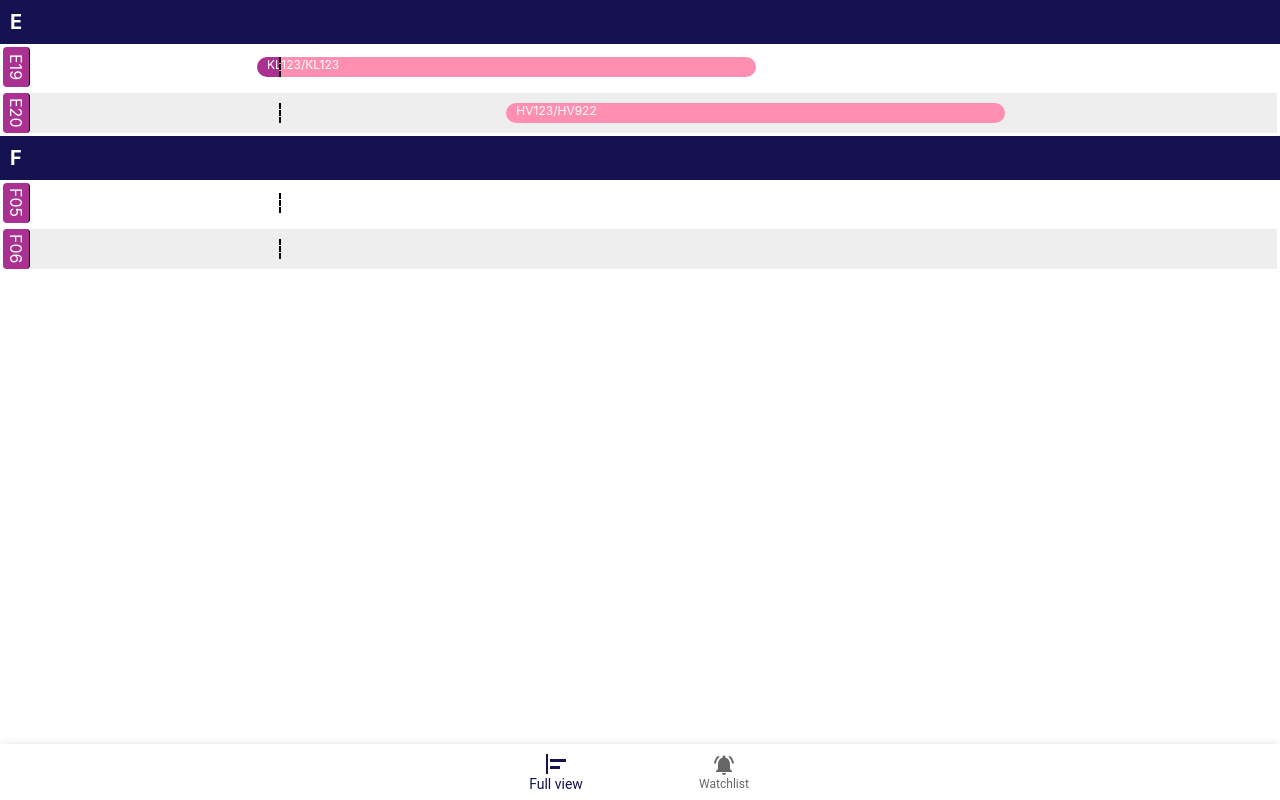
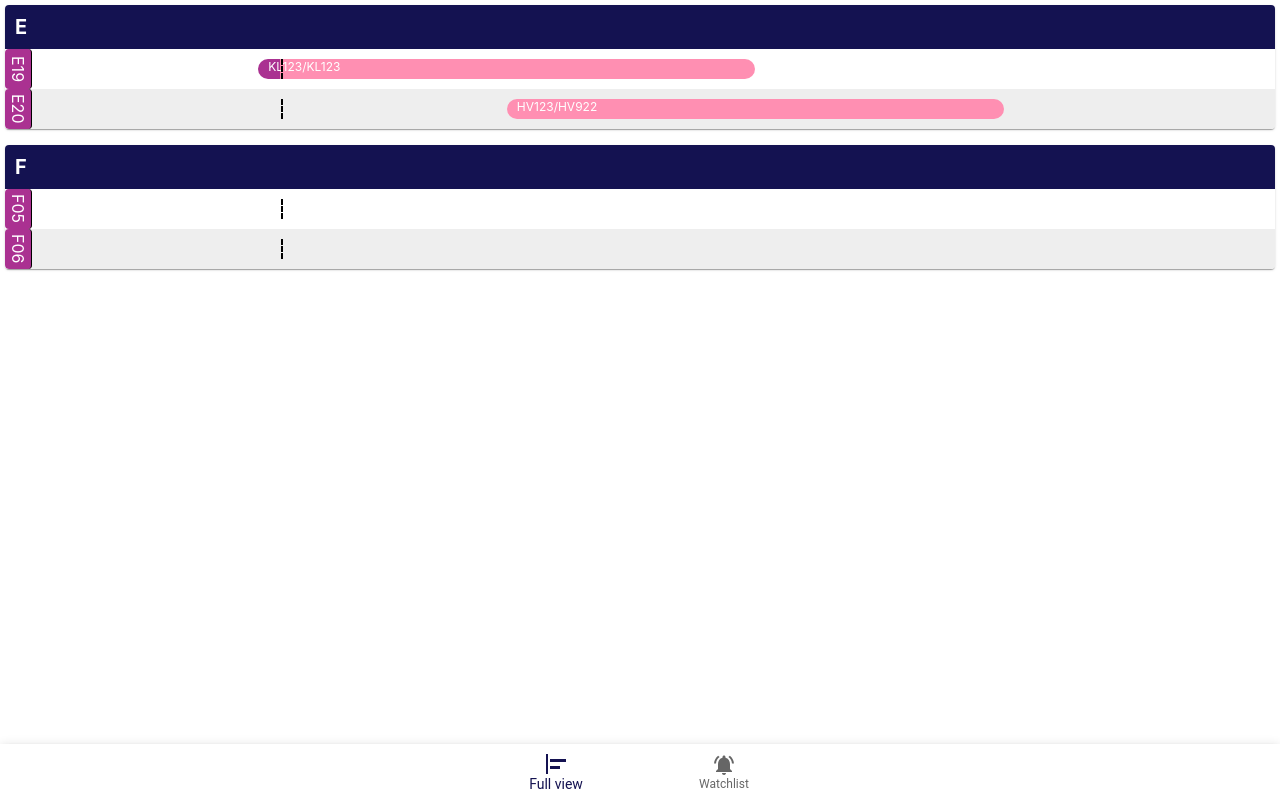
Before and after one commit to FlorisHoogenboom/react-gate-scheduler, a React (Create React App) app: page / in a window 1280 px wide. Both pictures are taken after a click on the button "Full view". Built offline with nearby package versions, Linux system fonts and the light colour scheme.

Commit message:
Make this whole thing more material looking.

```diff
--- a/src/App.js
+++ b/src/App.js
@@ -42,14 +42,11 @@ function App() {
     return (
         <ThemeProvider theme={theme}>
             <DndProvider backend={HTML5Backend}>
-                <div hidden={view === 'watchlist'}>
-                    <Stack
-                        spacing={2}>
-                        <GateChart
-                            startTime={time}
-                            forwardWindowInSeconds={DefaultFowardWindowInSeconds}
-                            backwardWindowInSeconds={DefaultBackwardWindowInSeconds}></GateChart>
-                    </Stack>
+                <div hidden={view === 'watchlist'} style={{padding: "5px"}}>
+                    <GateChart
+                        startTime={time}
+                        forwardWindowInSeconds={DefaultFowardWindowInSeconds}
+                        backwardWindowInSeconds={DefaultBackwardWindowInSeconds}></GateChart>
                 </div>
 
 
--- a/src/GateChart.js
+++ b/src/GateChart.js
@@ -1,11 +1,13 @@
 import _ from 'lodash';
 import {useTheme} from '@mui/material/styles';
 import {useState} from 'react';
+import {Stack} from '@mui/material';
 
 import Gate from './Gate';
 import gateConfig from './gateConfig.json';
 import baseTurnarounds from './turnarounds.json';
 import Turnaround from './Turnaround';
+import Pier from "./Pier";
 
 
 function toNestedStructure(gateConfig, tunrarounds) {
@@ -54,19 +56,8 @@ function GateChart({
         width: '100%',
     };
 
-    const pierHeaderStyle = {
-        width: '100%',
-        padding: '10px',
-        boxSizing: 'border-box',
-        fontWeight: 'bold',
-        fontSize: '20px',
-        verticalAlign: 'middle',
-        backgroundColor: theme.palette.primary.main,
-        color: theme.palette.primary.contrastText,
-    };
-
     const gateContainerStyle = {
-        padding: '3px',
+        padding: '0px',
     };
 
     const gateStyle = {
@@ -84,10 +75,9 @@ function GateChart({
     };
 
     return (
-        <div style={{...rootStyle, ...style}} >
+        <Stack spacing={2}>
             {!!turnarounds && Object.entries(toNestedStructure(gateConfig, turnarounds)).map(([pierId, pier]) =>
-                <div key={pierId}>
-                    <div style={pierHeaderStyle}>{pier.name}</div>
+                <Pier key={pierId} name={pier.name}>
                     {Object.entries(pier.stands).map(([standId, stand], i)=>
                         <div
                             key={standId}
@@ -112,9 +102,9 @@ function GateChart({
                                 )}
                             </Gate>
                         </div>)}
-                </div>,
+                </Pier>
             )}
-        </div>
+        </Stack>
     );
 }
 
--- /dev/null
+++ b/src/Pier.js
@@ -0,0 +1,31 @@
+
+import {useTheme} from '@mui/material/styles';
+import {Card} from "@mui/material";
+
+function Pier({
+    name,
+    children,
+    ...props
+}) {
+    const theme = useTheme();
+
+    const pierHeaderStyle = {
+        width: '100%',
+        padding: '10px',
+        boxSizing: 'border-box',
+        fontWeight: 'bold',
+        fontSize: '20px',
+        verticalAlign: 'middle',
+        backgroundColor: theme.palette.primary.main,
+        color: theme.palette.primary.contrastText,
+    };
+
+    return (
+        <Card>
+            <div style={pierHeaderStyle}>{name}</div>
+            {children}
+        </Card>
+    );
+}
+
+export default Pier;
```
